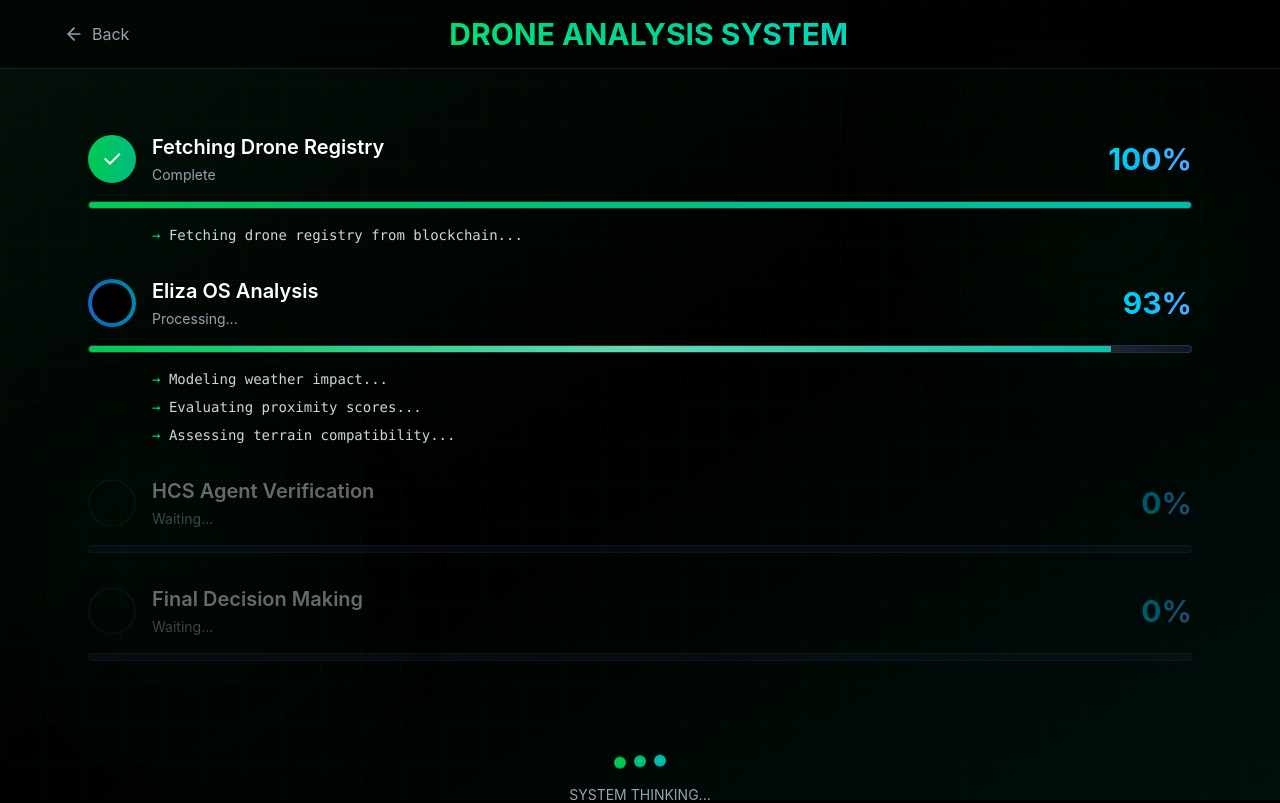
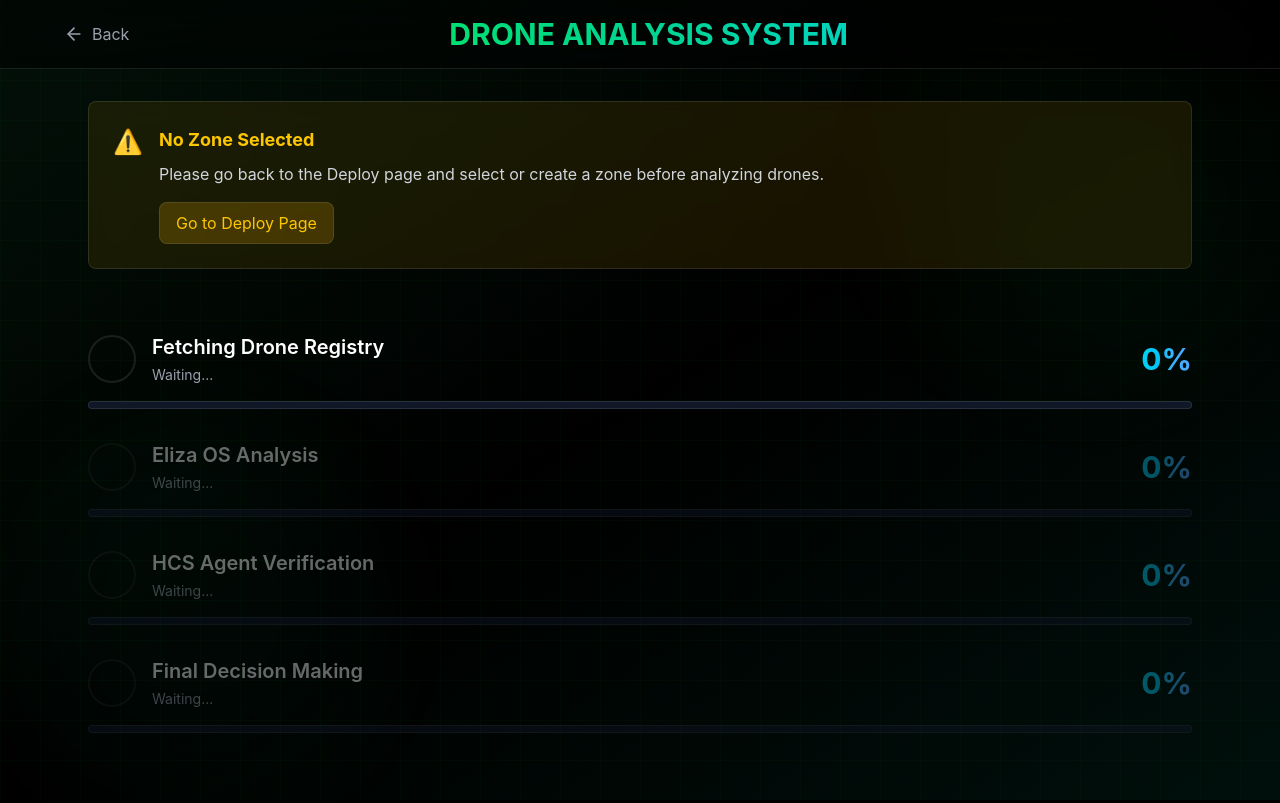
Before and after one commit to jonathanvineet/cairn, a Next.js app: page /analyse-drone in a window 1280 px wide. Shown: the top 803 px of the page. Built offline with nearby package versions, Linux system fonts and the light colour scheme.

Commit message:
updated drone registry

```diff
--- a/app/analyse-drone/page.tsx
+++ b/app/analyse-drone/page.tsx
@@ -72,6 +72,27 @@ export default function AnalyseDroneStreamPage() {
   const [currentStageIdx, setCurrentStageIdx] = useState(0);
   const [isComplete, setIsComplete] = useState(false);
   const [selectedDrone, setSelectedDrone] = useState<any>(null);
+  const [boundaryCoords, setBoundaryCoords] = useState<any>(null);
+  const [zoneId, setZoneId] = useState<string>("");
+
+  useEffect(() => {
+    // Load zone data from sessionStorage
+    const storedBoundary = sessionStorage.getItem("pendingBoundary");
+    const storedZoneId = sessionStorage.getItem("pendingZoneId");
+
+    if (storedBoundary) {
+      try {
+        const parsedBoundary = JSON.parse(storedBoundary);
+        setBoundaryCoords(parsedBoundary);
+      } catch (e) {
+        console.error("Error parsing boundary:", e);
+      }
+    }
+
+    if (storedZoneId) {
+      setZoneId(storedZoneId);
+    }
+  }, []);
 
   useEffect(() => {
     let timeout: NodeJS.Timeout;
@@ -137,20 +158,29 @@ export default function AnalyseDroneStreamPage() {
         });
       }
 
-      // Call actual analysis API
+      // Call actual analysis API with the actual boundary coordinates
       try {
+        // Use actual boundary coordinates or fallback to default
+        const coordinates = boundaryCoords && boundaryCoords.length > 0
+          ? boundaryCoords
+          : [
+              { lat: 11.6, lng: 76.1 },
+              { lat: 11.61, lng: 76.1 },
+              { lat: 11.61, lng: 76.11 },
+              { lat: 11.6, lng: 76.11 },
+            ];
+
+        console.log("Analyzing with boundary:", coordinates);
+        console.log("Zone ID:", zoneId);
+
         const response = await fetch('/api/analysis', {
           method: 'POST',
           headers: { 'Content-Type': 'application/json' },
           body: JSON.stringify({
             boundary: {
-              coordinates: [
-                { lat: 11.6, lng: 76.1 },
-                { lat: 11.61, lng: 76.1 },
-                { lat: 11.61, lng: 76.11 },
-                { lat: 11.6, lng: 76.11 },
-              ]
-            }
+              coordinates
+            },
+            analysisId: zoneId || 'unknown-zone'
           })
         });
         const data = await response.json();
@@ -168,10 +198,13 @@ export default function AnalyseDroneStreamPage() {
       setIsComplete(true);
     };
 
-    runAnalysis();
+    // Only run analysis when boundary coordinates are loaded
+    if (boundaryCoords !== null) {
+      runAnalysis();
+    }
 
     return () => clearTimeout(timeout);
-  }, []);
+  }, [boundaryCoords, zoneId]);
 
   return (
     <div className="min-h-screen bg-black text-white overflow-hidden">
@@ -214,6 +247,28 @@ export default function AnalyseDroneStreamPage() {
             <div className="w-12" />
           </div>
         </div>
+
+        {/* Warning if no boundary data */}
+        {!boundaryCoords && (
+          <div className="max-w-6xl mx-auto px-6 mt-8">
+            <div className="border border-yellow-500/50 rounded-lg p-6 bg-yellow-500/10 backdrop-blur-sm">
+              <div className="flex items-start gap-4">
+                <div className="text-yellow-400 text-2xl">⚠️</div>
+                <div>
+                  <h3 className="text-lg font-bold text-yellow-400 mb-2">No Zone Selected</h3>
+                  <p className="text-gray-300 mb-4">
+                    Please go back to the Deploy page and select or create a zone before analyzing drones.
+                  </p>
+                  <Link href="/deploy">
+                    <button className="px-4 py-2 bg-yellow-500/20 border border-yellow-500/50 rounded-lg text-yellow-400 hover:bg-yellow-500/30 transition">
+                      Go to Deploy Page
+                    </button>
+                  </Link>
+                </div>
+              </div>
+            </div>
+          </div>
+        )}
 
         {/* Main Content */}
         <div className="max-w-6xl mx-auto px-6 py-16">
@@ -309,6 +364,23 @@ export default function AnalyseDroneStreamPage() {
               <div className="border border-green-500/50 rounded-lg p-8 bg-green-500/5 backdrop-blur-sm">
                 <h2 className="text-2xl font-bold text-green-400 mb-6">✓ ANALYSIS COMPLETE</h2>
 
+                {/* Zone Information */}
+                {zoneId && (
+                  <div className="mb-6 p-4 bg-blue-500/10 border border-blue-500/30 rounded-lg">
+                    <p className="text-sm text-gray-400">ANALYZING FOR ZONE</p>
+                    <p className="text-xl font-bold text-blue-400">{zoneId}</p>
+                    {boundaryCoords && (
+                      <p className="text-xs text-gray-500 mt-1">
+                        {boundaryCoords.length} boundary points • Center: {
+                          (boundaryCoords.reduce((sum: number, c: any) => sum + c.lat, 0) / boundaryCoords.length).toFixed(4)
+                        }, {
+                          (boundaryCoords.reduce((sum: number, c: any) => sum + c.lng, 0) / boundaryCoords.length).toFixed(4)
+                        }
+                      </p>
+                    )}
+                  </div>
+                )}
+
                 {/* Selected Drone Card */}
                 <div className="bg-gradient-to-br from-green-500/10 to-emerald-500/10 border border-green-500/30 rounded-lg p-8 mb-6">
                   <div className="grid grid-cols-2 gap-8">
```
